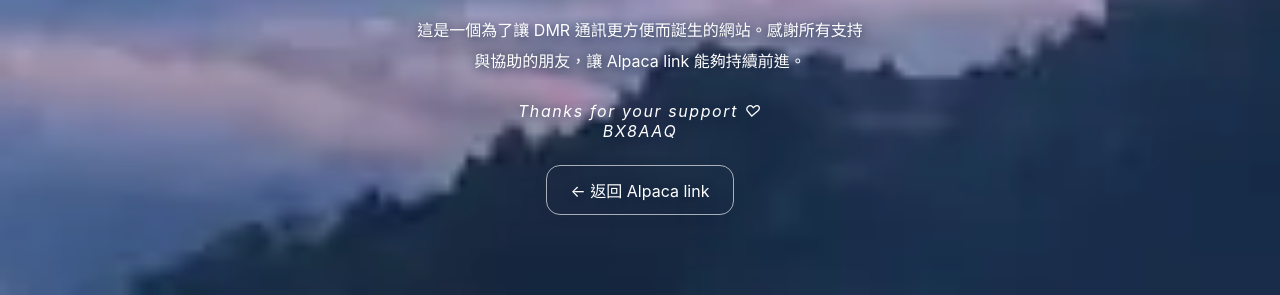
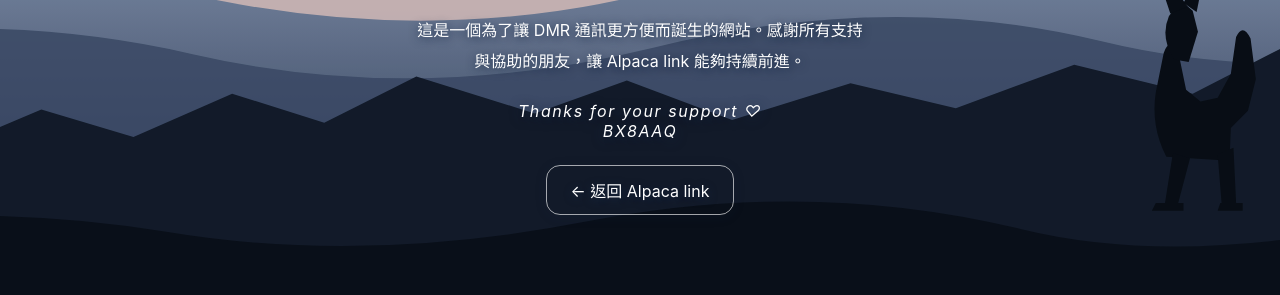
Before and after one commit to hit7067/rx-link-ptt, a website: page public/about.html in a window 1280 px wide. Shown: the part 505-800 px from the top of the page. Drawn offline with Linux system fonts and the light colour scheme.

Commit message:
Use lightweight sunset hillside background on About page

```diff
--- a/public/about.html
+++ b/public/about.html
@@ -2,7 +2,7 @@
 <html lang="zh-Hant"><head><meta charset="utf-8"><meta name="viewport" content="width=device-width,initial-scale=1"><meta name="theme-color" content="#263b61"><title>關於 Alpaca link</title><link rel="icon" type="image/webp" href="/alpaca-logo-exact.webp">
 <style>
 *{box-sizing:border-box}
-body{margin:0;min-height:100svh;display:grid;place-items:center;overflow-x:hidden;padding:24px 16px;color:#fff;font-family:-apple-system,BlinkMacSystemFont,"Segoe UI",sans-serif;background:#263b61 url('/alpaca-hills-exact.webp') center center/cover no-repeat fixed}
+body{margin:0;min-height:100svh;display:grid;place-items:center;overflow-x:hidden;padding:24px 16px;color:#fff;font-family:-apple-system,BlinkMacSystemFont,"Segoe UI",sans-serif;background:#263b61 url('/alpaca-hillside-fallback.svg') center center/cover no-repeat fixed}
 body:before{content:"";position:fixed;inset:0;background:rgba(15,30,55,.025);pointer-events:none}
 .panel{position:relative;width:min(700px,100%);padding:clamp(24px,5vw,52px) clamp(18px,5vw,48px);text-align:center;background:transparent;border:0;border-radius:0;box-shadow:none;backdrop-filter:none;-webkit-backdrop-filter:none}
 .logo{display:block;width:clamp(92px,16vw,132px);height:clamp(92px,16vw,132px);margin:0 auto 12px;filter:drop-shadow(0 4px 12px #10213b88)}.logo img{width:100%;height:100%;display:block;border-radius:24px}
```
